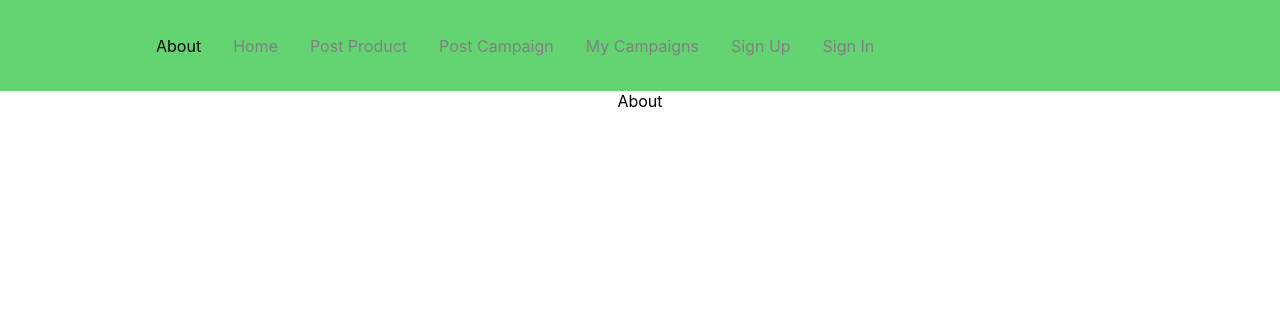
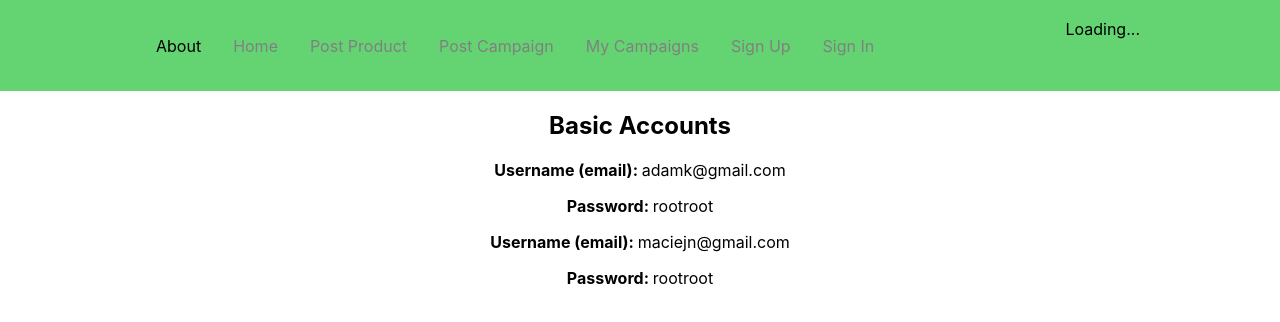
Before and after one commit to Gorocy/campaign_crud_frontend, a React (Create React App) app: page /about in a window 1280 px wide. Shown: the top 322 px of the page. Built offline with nearby package versions, Linux system fonts and the light colour scheme; no server answers.

Commit message:
user balance

```diff
--- a/src/customer/Pages/About.jsx
+++ b/src/customer/Pages/About.jsx
@@ -1,7 +1,14 @@
 import React from 'react';
 
 const About = () => {
-  return <div>About</div>;
+  return <div>
+  <h2>Basic Accounts</h2>
+      <p><strong>Username (email): </strong> adamk@gmail.com</p>
+      <p><strong> Password: </strong> rootroot</p>
+
+      <p><strong>Username (email): </strong> maciejn@gmail.com</p>
+      <p><strong> Password: </strong> rootroot</p>
+  </div>;
 };
 
 export default About;
--- a/src/customer/Pages/PostCampaign.jsx
+++ b/src/customer/Pages/PostCampaign.jsx
@@ -107,6 +107,8 @@ const PostCampaign = () => {
       })
       .then(data => {
         console.log('Campaign posted successfully:', data);
+        const event = new Event("refreshBalance");
+        dispatchEvent(event);
         alert('Successfully created campaign');
         navigate('/');
       })
--- a/src/customer/Pages/SignIn.jsx
+++ b/src/customer/Pages/SignIn.jsx
@@ -21,6 +21,8 @@ const SignIn = () => {
       const data = await response.json();
       const token = data.token;
       localStorage.setItem('jwtToken', token);
+      const event = new Event("refreshBalance");
+      dispatchEvent(event);
       navigate('/');
     } else {
       console.error('Login failed');
--- a/src/customer/Pages/SignUp.jsx
+++ b/src/customer/Pages/SignUp.jsx
@@ -28,6 +28,8 @@ const SignUp = () => {
       const data = await response.json();
       const token = data.token;
       localStorage.setItem('jwtToken', token);
+      const event = new Event("refreshBalance");
+      dispatchEvent(event);
       navigate('/');
     } else {
       console.error('Registration failed');
--- a/src/customer/Routers/CampaignPut.jsx
+++ b/src/customer/Routers/CampaignPut.jsx
@@ -81,6 +81,8 @@ const CampaignPut = () => {
                 body: JSON.stringify(formData)
             });
             if (response.ok) {
+                const event = new Event("refreshBalance");
+                dispatchEvent(event);
                 alert('Successfully created campaign');
                 navigate('/');
             } else {
--- /dev/null
+++ b/src/customer/components/Balance.jsx
@@ -0,0 +1,55 @@
+import React, { useState, useEffect } from 'react';
+
+const Balance = () => {
+  const [balance, setBalance] = useState(null);
+  const [error, setError] = useState(null);
+  const [loading, setLoading] = useState(true);
+  const fetchBalance = async () => {
+    setLoading(true);
+    try {
+        const response = await fetch('http://localhost:8080/api/user/balance', {
+            method: 'GET',
+            headers: {
+                'Authorization': `Bearer ${localStorage.getItem('jwtToken')}`,
+                'Content-Type': 'application/json'
+            }
+        });
+
+        if (!response.ok) {
+            throw new Error('Network response was not ok');
+        }
+
+        const data = await response.json();
+        setBalance(data);
+    } catch (error) {
+        setError(error.message);
+    } finally {
+        setLoading(false);
+    }
+};
+
+  useEffect(() => {
+    fetchBalance();
+    const handleRefreshBalance = () => {
+      fetchBalance();
+    };
+
+    window.addEventListener('refreshBalance', handleRefreshBalance);
+
+    return () => {
+      window.removeEventListener('refreshBalance', handleRefreshBalance);
+    };
+  }, []);
+
+  return (
+    <nav>
+      {balance !== null ? (
+        <p>Balance: ${balance}</p>
+      ) : (
+        <p>Loading...</p>
+      )}
+    </nav>
+  );
+};
+
+export default Balance;
--- a/src/customer/components/CompaignMyHome.jsx
+++ b/src/customer/components/CompaignMyHome.jsx
@@ -20,6 +20,8 @@ const CompaignMyHome = ({ campaign, fetchCampaigns }) => {
             });
             if (response.ok) {
                 fetchCampaigns(token);
+                const event = new Event("refreshBalance");
+                dispatchEvent(event);
             } else {
                 throw new Error('Failed to delete campaign');
             }
--- a/src/customer/components/Navigation.jsx
+++ b/src/customer/components/Navigation.jsx
@@ -6,6 +6,7 @@ import {
     Bars,
     NavMenu
 } from "./navbarElements";
+import Balance from "./Balance.jsx";
 
 const Navigation = () => {
     return (
@@ -43,6 +44,8 @@ const Navigation = () => {
                     </NavLink>
                 </NavMenu>
 
+                <Balance/>
+
             </Nav>
         </>
     );
```
